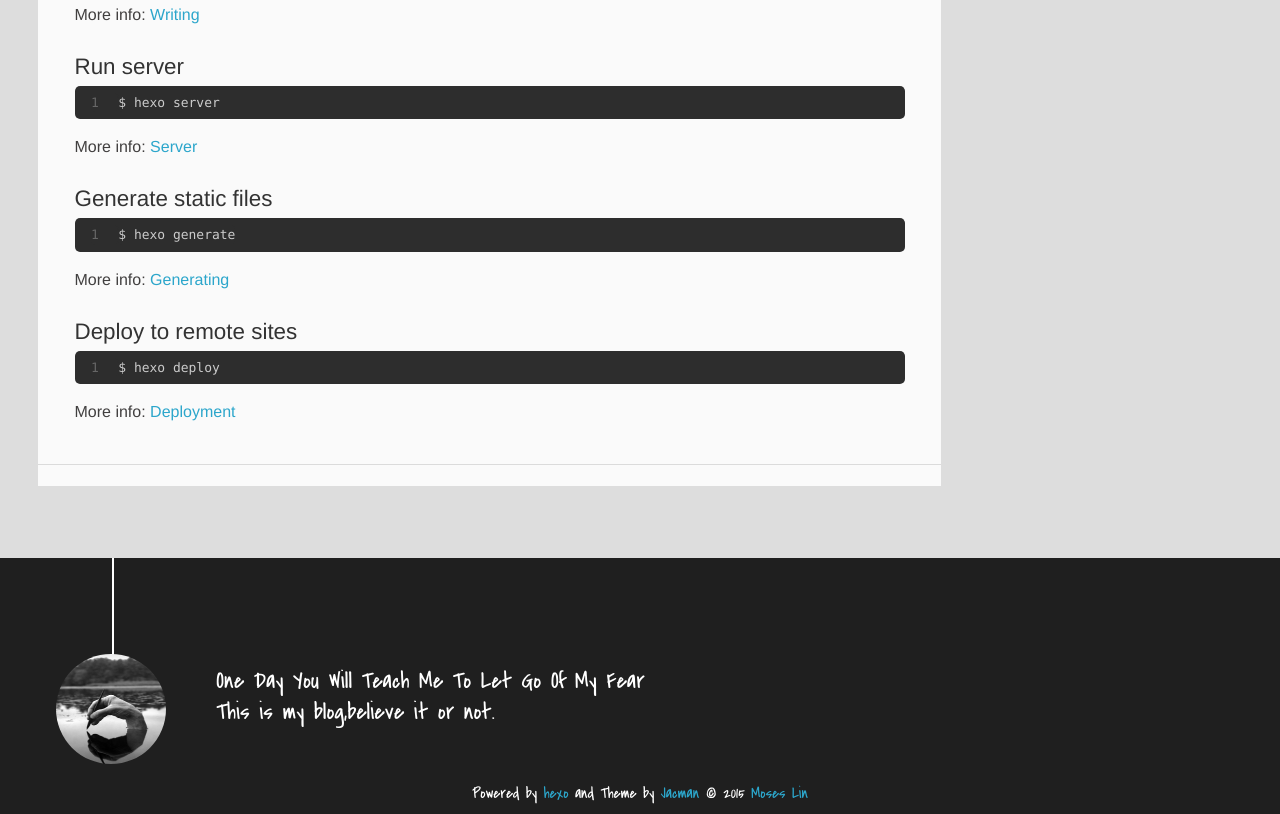
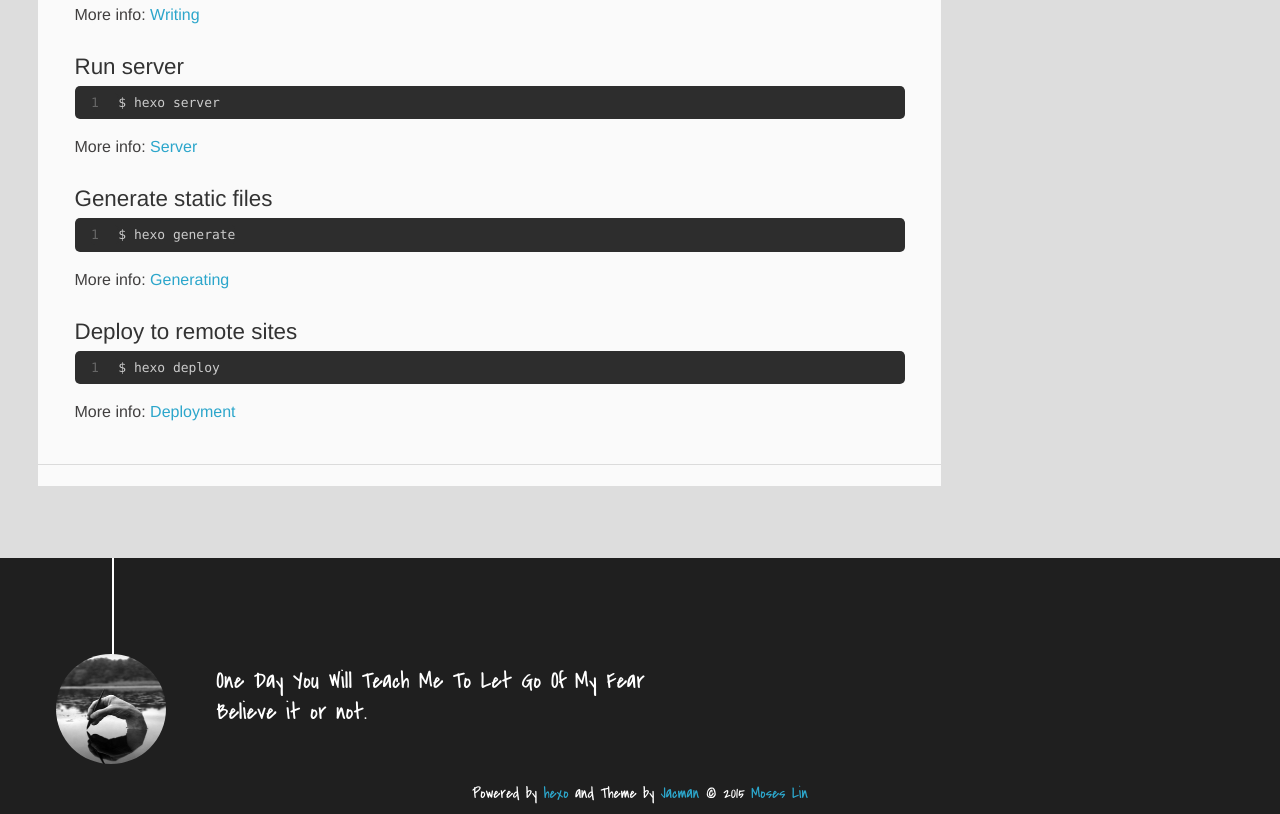
Before and after one commit to lx9921/lx9921.github.io, a plain HTML site: page index.html in a window 1280 px wide. Shown: the part 625-1439 px from the top of the page. Drawn offline with Linux system fonts and the light colour scheme.

Commit message:
Site updated: 2015-05-15 23:55:40

```diff
--- a/index.html
+++ b/index.html
@@ -172,7 +172,7 @@
 
 	<section class="info">
 		<p> One Day You Will Teach Me To Let Go Of My Fear <br/>
-			This is my blog,believe it or not.</p>
+			Believe it or not.</p>
 	</section>
 
 	<div class="social-font" class="clearfix">
```
Also changed, not shown: 2015/05/13/hello-world/index.html (+1 -1 lines), archives/2015/05/index.html (+1 -1 lines), archives/2015/index.html (+1 -1 lines), archives/index.html (+1 -1 lines).
